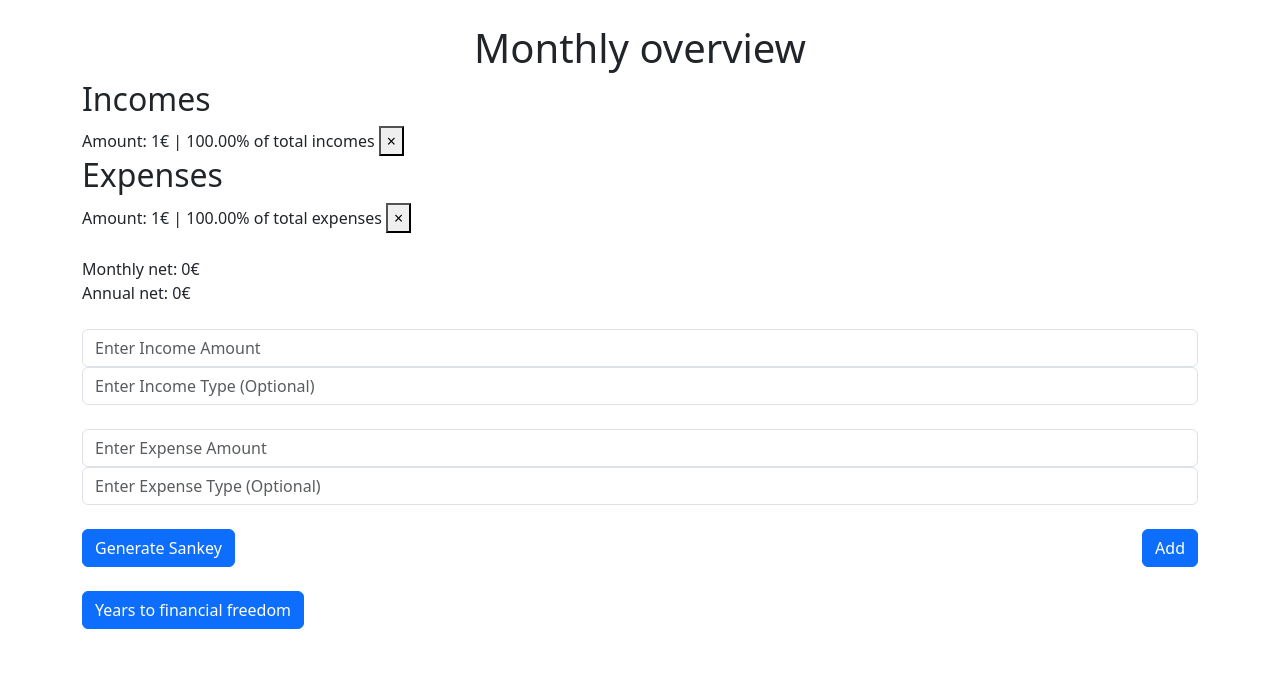
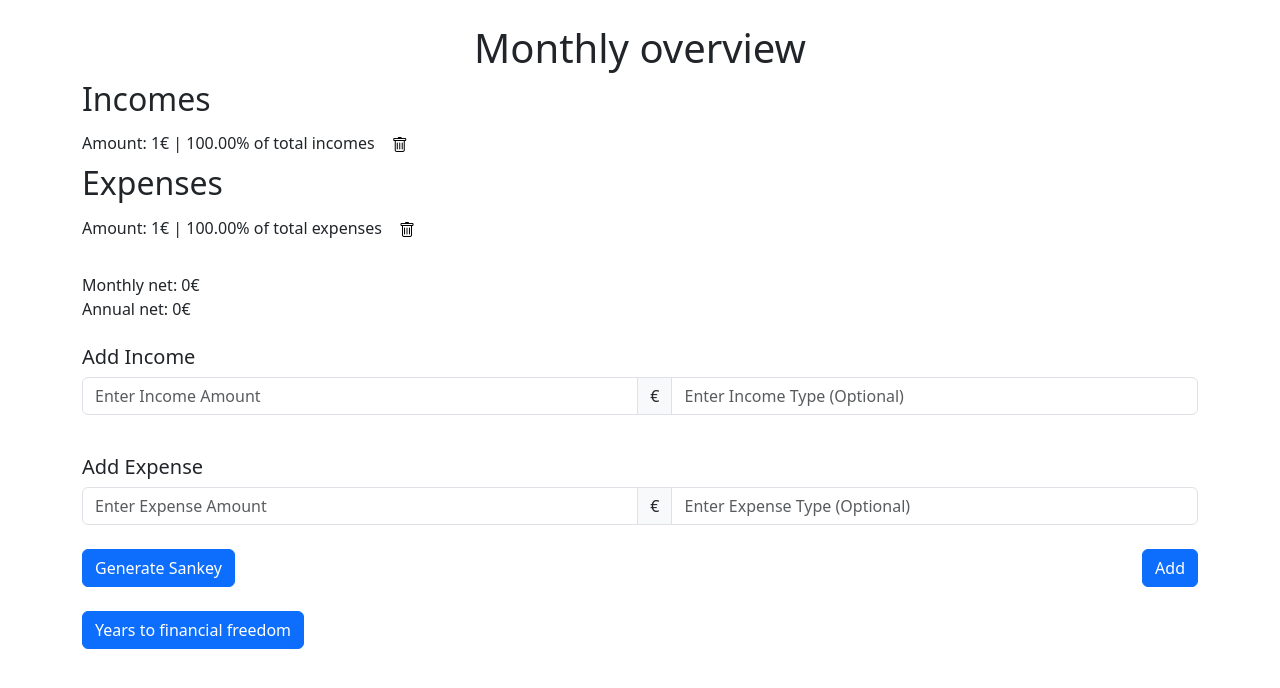
Before and after one commit to jakobtfr/financePlanner, a Flask app: page / in a window 1280 px wide. Shown: the part 56-744 px from the top of the page. Run offline with Flask 3, Linux system fonts and the light colour scheme; a user stored in the database is signed in; tables that the repository leaves empty hold one stand-in row (values such as "Sample post"); some libraries are stand-ins or nearby versions.

Commit message:
refactored code and made more aesthically pleasing

```diff
--- a/requirements.txt
+++ b/requirements.txt
@@ -4,3 +4,4 @@ Flask-Login
 SQLAlchemy~=2.0.31
 Werkzeug~=3.0.3
 plotly~=5.23.0
+pandas~=2.2.2
--- a/website/static/styles/calculators.css
+++ b/website/static/styles/calculators.css
@@ -1,3 +1,7 @@
 .custom-outline .form-check-input {
     outline: 1px solid #000000;
 }
+
+select[class=form-select] {
+    max-width: 150px;
+}
--- a/website/static/styles/home.css
+++ b/website/static/styles/home.css
@@ -60,3 +60,16 @@ input:checked + .slider:before {
     font-size: 0.8rem;
     white-space: nowrap;
 }
+
+#deleteButton {
+    color: black;
+}
+
+
+#expense {
+    width: 5%;
+}
+
+#income {
+    width: 5%;
+}
--- a/website/templates/base.html
+++ b/website/templates/base.html
@@ -9,6 +9,10 @@
 
 
     <link rel="stylesheet" type="text/css" href="{{ url_for('static',filename='styles/home.css') }}">
+    <link rel="canonical" href="https://icons.getbootstrap.com/">
+    <link href="https://cdn.jsdelivr.net/npm/bootstrap-icons@1.9.1/font/bootstrap-icons.css" rel="stylesheet">
+
+
 </head>
 <body>
 
@@ -69,17 +73,15 @@
     {% if messages %}
         {% for category, message in messages %}
             {% if category == 'error' %}
-                <div class="alert alert-danger alter-dismissable fade show" role="alert">
+                <div class="alert alert-danger alert-dismissible" role="alert">
                     {{ message }}
-                    <button type="button" class="close" data-dismiss="alert">
-                        <span aria-hidden="true">&times;</span>
+                    <button type="button" class="btn-close" data-bs-dismiss="alert">
                     </button>
                 </div>
             {% else %}
-                <div class="alert alert-success alter-dismissable fade show" role="alert">
+                <div class="alert alert-success alert-dismissible" role="alert">
                     {{ message }}
-                    <button type="button" class="close" data-dismiss="alert">
-                        <span aria-hidden="true">&times;</span>
+                    <button type="button" class="btn-close" data-bs-dismiss="alert">
                     </button>
                 </div>
             {% endif %}
--- a/website/templates/home.html
+++ b/website/templates/home.html
@@ -14,8 +14,9 @@
                 Type: {{ income.type }}
             {% endif %}
             | {{ "%.2f"|format((income.money.value / user.total_income) * 100) }}% of total incomes
-            <button type="button" class="close" onclick="deleteIncome({{ income.id }})">
-                <span aria-hidden="true">&times;</span>
+            <button id="deleteButton" type="button" class="btn" aria-label="Close"
+                    onclick="deleteIncome({{ income.id }})">
+                <span class="bi-trash"></span>
             </button>
         </li>
     {% endfor %}
@@ -32,8 +33,9 @@
             {% endif %}
             | {{ "%.2f"|format((expense.money.value / user.total_expense) * 100) }}% of total expenses
 
-            <button type="button" class="close" onclick="deleteExpense({{ expense.id }})">
-                <span aria-hidden="true">&times;</span>
+            <button id="deleteButton" type="button" class="btn" aria-label="Close"
+                    onclick="deleteExpense({{ expense.id }})">
+                <span class="bi-trash"></span>
             </button>
         </li>
 
@@ -50,9 +52,11 @@
     <br>
     Annual net:
     {% if user.net > 0 %}
-        <p style="color:#32CD32"><span class="money-display" data-money="{{ user.net * 12}}">{{ user.net * 12 }}</span>€</p>
+        <p style="color:#32CD32"><span class="money-display" data-money="{{ user.net * 12 }}">{{ user.net * 12 }}</span>€
+        </p>
     {% elif user.net < 0 %}
-        <p style="color:#FF6347"><span class="money-display" data-money="{{ user.net * 12 }}">{{ user.net * 12}}</span>€</p>
+        <p style="color:#FF6347"><span class="money-display" data-money="{{ user.net * 12 }}">{{ user.net * 12 }}</span>€
+        </p>
     {% else %}
         <span class="money-display" data-money="{{ user.net * 12 }}">{{ user.net * 12 }}</span>€
     {% endif %}
@@ -60,15 +64,27 @@
 
     <form method="POST">
         <br>
-        <input type="number" step="0.01" min="0" name="income" id="income" class="form-control"
-               placeholder="Enter Income Amount">
-        <input type="text" name="type" id="type" class="form-control" placeholder="Enter Income Type (Optional)">
+        <h5>Add Income</h5>
+
+        <div class="input-group mb-3">
+            <input type="number" step="0.01" min="0" name="income" id="income" class="form-control"
+                   placeholder="Enter Income Amount" aria-label="Income">
+            <span class="input-group-text">€</span>
+            <input type="text" name="type" id="type" class="form-control" placeholder="Enter Income Type (Optional)"
+                   aria-label="Type">
+        </div>
+
         <br>
+        <h5>Add Expense</h5>
 
-        <input type="number" step="0.01" min="0" name="expense" id="expense" class="form-control"
-               placeholder="Enter Expense Amount">
-        <input type="text" name="expense_type" id="expense_type" class="form-control"
-               placeholder="Enter Expense Type (Optional)">
+        <div class="input-group">
+            <input type="number" step="0.01" min="0" name="expense" id="expense" class="form-control"
+                   placeholder="Enter Expense Amount" aria-label="Expense">
+            <span class="input-group-text">€</span>
+            <input type="text" name="expense_type" id="expense_type" class="form-control"
+                   placeholder="Enter Expense Type (Optional)" aria-label="Expense Type">
+
+        </div>
         <br>
         {% if user.incomes or user.expenses %}
             <div style="display: flex; justify-content: space-between;">
@@ -84,6 +100,7 @@
             </div>
         {% endif %}
 
-
+        <div id="graph-container">
+        </div>
     </form>
 {% endblock %}
--- a/website/templates/login.html
+++ b/website/templates/login.html
@@ -10,6 +10,7 @@
             </label>
             <input type="email" class="form-control" id="email" name="email" placeholder="Enter email"/>
         </div>
+        <br>
         <div class="form-group">
             <label for="password">Password
             </label>
--- a/website/views.py
+++ b/website/views.py
@@ -1,5 +1,6 @@
 import json
 import plotly.graph_objs as go
+import plotly.io as pio
 
 from flask import Blueprint, render_template, request, flash, jsonify
 from flask_login import login_required, current_user
@@ -145,4 +146,6 @@ def generate_sankey():
             )
 
         fig.show()
-        return jsonify({})
+        plot_html = pio.to_html(fig, full_html=False, include_plotlyjs='cdn')
+
+        return jsonify({'plot_html' : plot_html})
```
Also changed, not shown: website/calculators.py (+3 -5 lines), website/static/index.js (+15 -46 lines), website/templates/calc/compound_interest.html (+1 -19 lines), website/templates/sign_up.html (+4 -4 lines).
